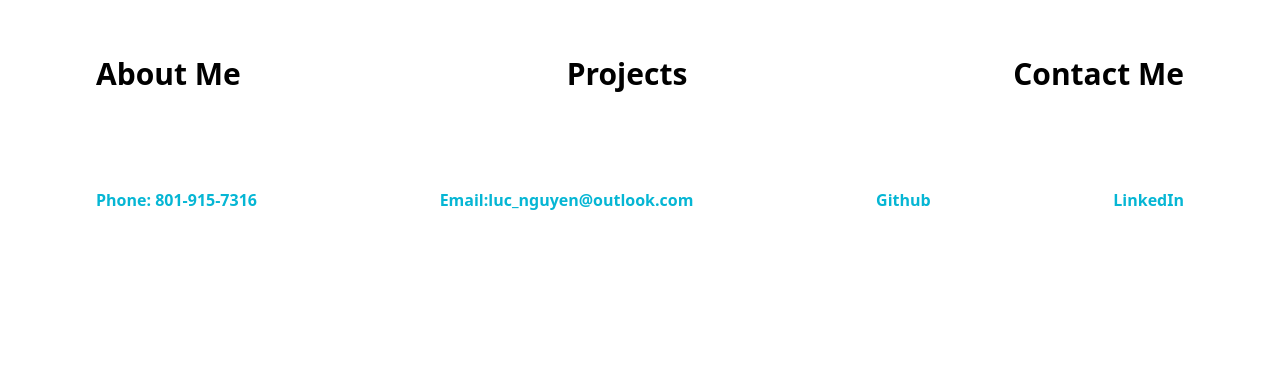
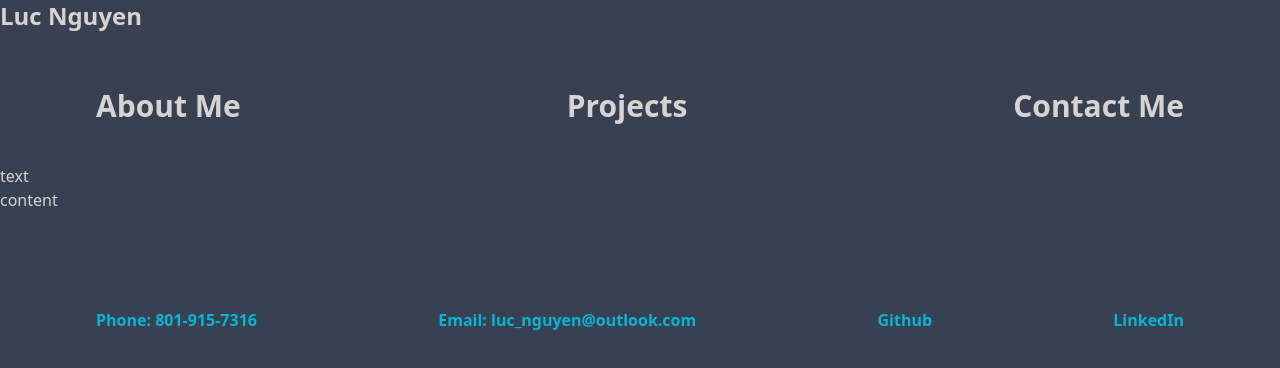
Before and after one commit to lnguyen87/react-portfolio, a React (Create React App) app: page / in a window 1280 px wide. Shown: the top 368 px of the page. Built offline with nearby package versions, Linux system fonts and the light colour scheme.

Commit message:
linked Project component

```diff
--- a/src/App.js
+++ b/src/App.js
@@ -2,13 +2,15 @@ import React from 'react';
 import Header from './components/Header';
 import Navigation from './components/Navigation';
 import Footer from './components/Footer';
+import Project from './components/Project'
 
 function App() {
   return (
-    <div>
+    <div className="bg-gray-700 text-stone-300 h-screen">
       <Navigation></Navigation>
       <main>
         <Header></Header>
+        <Project></Project>
         <Footer></Footer>
       </main>
     </div>
--- a/src/components/Footer/index.js
+++ b/src/components/Footer/index.js
@@ -3,18 +3,18 @@ import React from 'react';
 const Footer = () => {
     // React.createElement
     return(
-        <div class="pt-24 px-24 text-cyan-500 font-bold">
-            <div class="flex flex-wrap justify-between align-right">
-            <p>Phone: <a href="tel:801-915-7316">801-915-7316</a></p>
+        <div className="pt-24 px-24 text-cyan-500 font-bold">
+            <div className="flex flex-wrap justify-between align-right">
+            <p>Phone: <a href="tel:801-915-7316" className="hover:text-purple-600"> 801-915-7316</a></p>
 
             <p>
             Email:
-            <a href="mailto:luc_nguyen@outlook.com">luc_nguyen@outlook.com</a>
+            <a href="mailto:luc_nguyen@outlook.com" className="hover:text-purple-600"> luc_nguyen@outlook.com</a>
             </p>
 
-            <p><a href="https://www.github.com/lnguyen87" target="_blank">Github</a></p>
+            <p><a href="https://www.github.com/lnguyen87" target="_blank" className="hover:text-purple-600">Github</a></p>
 
-            <p><a href="https://www.linkedin.com/in/luctnguyen" target="_blank">LinkedIn</a></p>
+            <p><a href="https://www.linkedin.com/in/luctnguyen" target="_blank" className="hover:text-purple-600">LinkedIn</a></p>
             </div>
         </div>
     );
--- a/src/components/Header/index.js
+++ b/src/components/Header/index.js
@@ -4,15 +4,16 @@ function Header() {
     return(
         <div>
             <nav>
-                <ul class="flex flex-wrap justify-between align-center list-none pt-14 px-24 font-bold text-3xl">
+                <h1 className="text-2xl font-bold">Luc Nguyen</h1>
+                <ul className="flex flex-wrap justify-between align-center list-none pt-14 px-24 font-bold text-3xl">
                 <li>
-                    <a href="#about-me">About Me</a>
+                    <a href="#about-me" className="hover:text-purple-800">About Me</a>
                 </li>
                 <li>
-                    <a href="#projects">Projects</a>
+                    <a href="#projects" className="hover:text-purple-800">Projects</a>
                 </li>
                 <li>
-                    <a href="#contact-me">Contact Me</a>
+                    <a href="#contact-me" className="hover:text-purple-800">Contact Me</a>
                 </li>
                 </ul>
             </nav>
--- /dev/null
+++ b/src/components/Project/index.js
@@ -0,0 +1,13 @@
+import React from 'react';
+
+function Project() {
+    return(
+        <div className='pt-10'>
+            <h1>text</h1>
+            <p>content</p>
+
+        </div>
+    );
+}
+
+export default Project;
```
